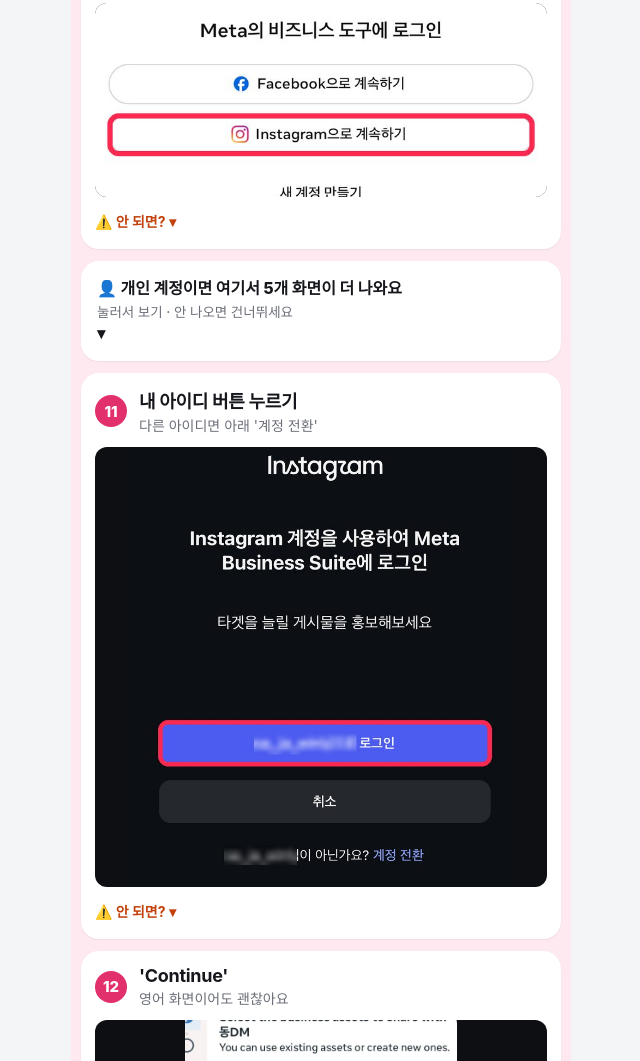
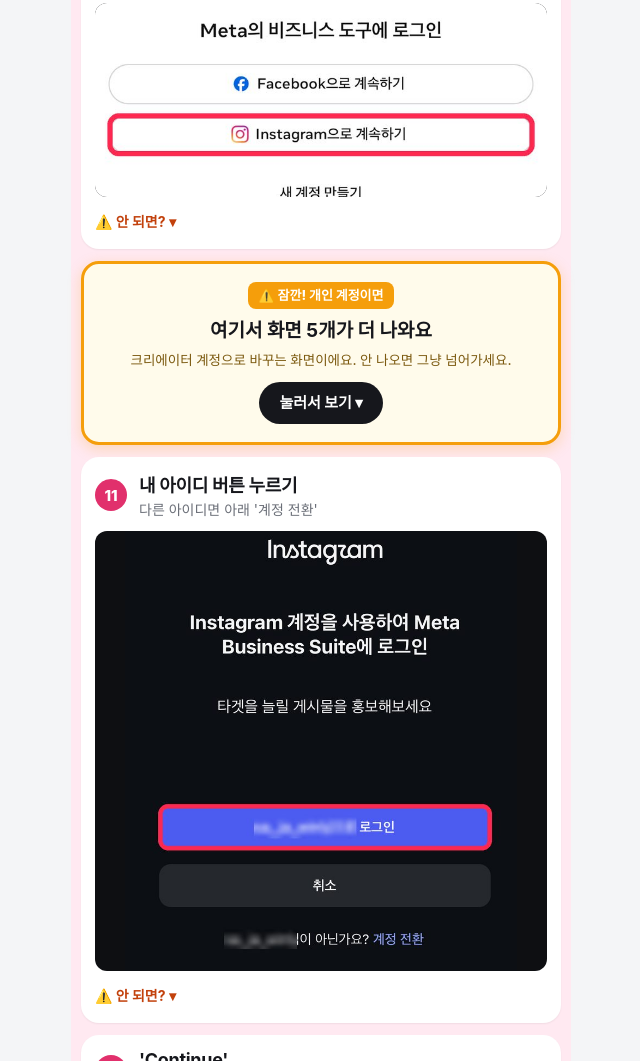
Before and after one commit to llumixxx/insta-auto-dm, a website: page guide.html in a window 1280 px wide. Shown: the part 2314-3375 px from the top of the page, without its empty margins (319-959 px from the left). Drawn offline with Linux system fonts and the light colour scheme.

Commit message:
가이드: 개인 계정 크리에이터 전환 안내 눈에 띄게
Co-Authored-By: Claude Opus 5.5 <noreply@anthropic.com>
Claude-Session: https://claude.ai/code/session_019HisJQXF8pQgBJe3A5Xv7W

```diff
--- a/guide.html
+++ b/guide.html
@@ -39,6 +39,16 @@ details li{font-size:14px;line-height:1.6;color:#7c2d12;margin:3px 0}
 .bk{margin:4px 2px 4px;background:#2563eb;color:#fff;border-radius:14px;padding:14px;text-align:center;font-weight:800;font-size:15px}
 .map a.a{border:2px solid #2563eb}.map a.b{border:2px solid #e1306c}
 .safe{margin-top:6px}
+.cre{border:3px solid #f59e0b;background:#fffbeb;box-shadow:0 4px 14px rgba(245,158,11,.25)}
+.cre>summary{padding:18px 16px;text-align:center}
+.cre>summary:before,.cre>summary:after{content:none!important}
+.cre .ct{display:inline-block;background:#f59e0b;color:#fff;font-size:13px;font-weight:800;border-radius:8px;padding:4px 10px;margin-bottom:8px}
+.cre>summary b{display:block;font-size:19px;color:#16171c}
+.cre>summary small{margin-top:6px!important;color:#7c5a10!important}
+.cre .pill{display:inline-block;margin-top:12px;background:#16171c;color:#fff;border-radius:999px;padding:10px 20px;font-size:15px;font-weight:800}
+.cre[open] .pill{background:#6b6f78}
+.cre>div{background:#fffbeb}
+.cend{text-align:center;font-size:13.5px;font-weight:700;color:#b45309;padding:6px 0 14px}
 </style></head><body><div class="w">
 <h1>인스타 자동 DM 연결하기</h1>
 <p class="lead">카톡 링크 2개를 순서대로 누르면 끝나요. (약 3분)</p>
@@ -51,12 +61,12 @@ details li{font-size:14px;line-height:1.6;color:#7c2d12;margin:3px 0}
 <section class="stg b" id="s2"><h2><span class="t">2단계</span>계정 연결하기<em>카톡 ② 링크</em></h2><div class="st"><div class="hd"><span class="n">4</span><div><b>카톡 ② 링크 누르기</b></div></div>
 <img src="/guide/05.jpg" alt="" loading="lazy"><details><summary>안 되면?</summary><ul><li>"잘못된 링크예요"가 뜨면 → 관리자에게 메시지를 다시 받아주세요.</li></ul></details></div><div class="st"><div class="hd"><span class="n">5</span><div><b>'Instagram으로 계속하기'</b><small>Facebook 말고 Instagram!</small></div></div>
 <img src="/guide/06.jpg" alt="" loading="lazy"><details><summary>안 되면?</summary><ul><li>"앱이 비활성 상태" / "사용할 수 없는 기능"이 뜨면 → 1단계(초대 수락)가 안 된 거예요. 1단계부터 다시 해주세요.</li></ul></details></div>
-<details class="cre"><summary>개인 계정이면 여기서 5개 화면이 더 나와요<small>눌러서 보기 · 안 나오면 건너뛰세요</small></summary><div><div class="st"><div class="hd"><span class="n">6</span><div><b>'크리에이터' → '다음'</b></div></div>
+<details class="cre"><summary><span class="ct">⚠️ 잠깐! 개인 계정이면</span><b>여기서 화면 5개가 더 나와요</b><small>크리에이터 계정으로 바꾸는 화면이에요. 안 나오면 그냥 넘어가세요.</small><span class="pill">눌러서 보기 ▾</span></summary><div><div class="st"><div class="hd"><span class="n">6</span><div><b>'크리에이터' → '다음'</b></div></div>
 <img src="/guide/07.jpg" alt="" loading="lazy"><details><summary>안 되면?</summary><ul><li>이 화면이 안 나오면 → 이미 크리에이터/비즈니스 계정이에요. 이 부분은 건너뛰세요.</li><li>실수로 "비즈니스"를 골라도 괜찮아요. 그대로 진행하면 돼요.</li></ul></details></div><div class="st"><div class="hd"><span class="n">7</span><div><b>'다음'</b></div></div>
 <img src="/guide/08.jpg" alt="" loading="lazy"></div><div class="st"><div class="hd"><span class="n">8</span><div><b>'건강/뷰티' → '완료'</b></div></div>
 <img src="/guide/09.jpg" alt="" loading="lazy"><details><summary>안 되면?</summary><ul><li>목록에 안 보이면 → 위쪽 검색창에 "건강" 입력. 다른 카테고리를 골라도 연결엔 문제없어요.</li></ul></details></div><div class="st"><div class="hd"><span class="n">9</span><div><b>'계속하기'</b><small>비공개 계정은 공개로 바뀌어요</small></div></div>
 <img src="/guide/10.jpg" alt="" loading="lazy"><details><summary>안 되면?</summary><ul><li>"취소"를 눌렀다면 → 카톡 ② 링크를 다시 누르면 처음부터 다시 나와요.</li></ul></details></div><div class="st"><div class="hd"><span class="n">10</span><div><b>'완료'</b><small>팔로워·게시물은 그대로예요</small></div></div>
-<img src="/guide/11.jpg" alt="" loading="lazy"></div></div></details>
+<img src="/guide/11.jpg" alt="" loading="lazy"></div></div><div class="cend">↑ 여기까지 개인 계정만 · 아래부터는 모두 해요</div></details>
 <div class="st"><div class="hd"><span class="n">11</span><div><b>내 아이디 버튼 누르기</b><small>다른 아이디면 아래 '계정 전환'</small></div></div>
 <img src="/guide/12.jpg" alt="" loading="lazy"><details><summary>안 되면?</summary><ul><li>다른 아이디가 적혀 있으면 → 아래 "계정 전환"을 눌러 연결할 계정으로 바꿔요.</li></ul></details></div><div class="st"><div class="hd"><span class="n">12</span><div><b>'Continue'</b><small>영어 화면이어도 괜찮아요</small></div></div>
 <img src="/guide/13.jpg" alt="" loading="lazy"><details><summary>안 되면?</summary><ul><li>"Instagram Accounts" 칸이 비어 있으면 → 칸의 ▼를 눌러 내 계정 선택</li><li>"Business Portfolio" 칸이 비어 있으면 → ▼ 눌러 새로 만들기, 이름은 내 이름으로</li></ul></details></div><div class="st"><div class="hd"><span class="n">13</span><div><b>'Save'</b></div></div>
```
